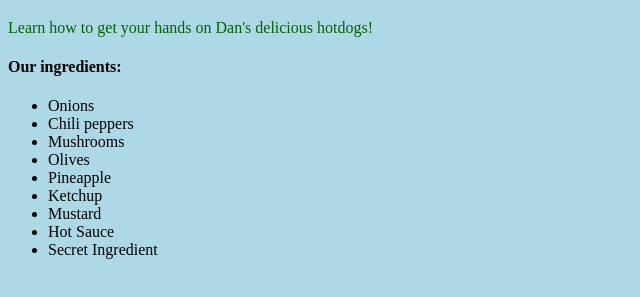
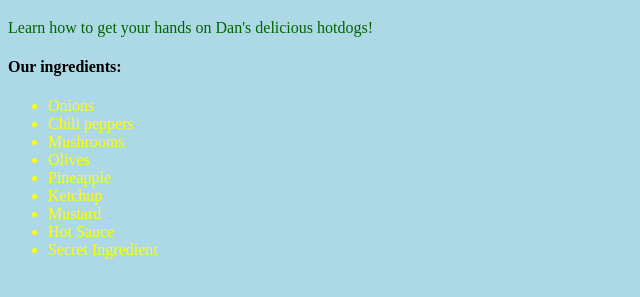
Before and after one commit to jhumbrac/diddy2good.github.io, a plain HTML site: page unit_1/index.html in a window 1280 px wide. Shown: the part 61-358 px from the top of the page, without its empty margins (0-640 px from the left). Drawn offline with Linux system fonts and the light colour scheme.

Commit message:
changed <li> color

```diff
--- a/unit_1/css/style.css
+++ b/unit_1/css/style.css
@@ -4,3 +4,7 @@ body{
 h1, p{
   color: darkgreen;
 }
+
+li{
+  color: yellow;
+}
```
